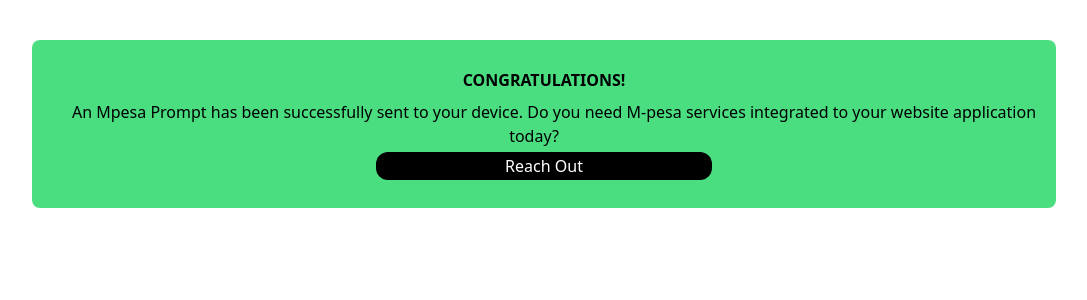
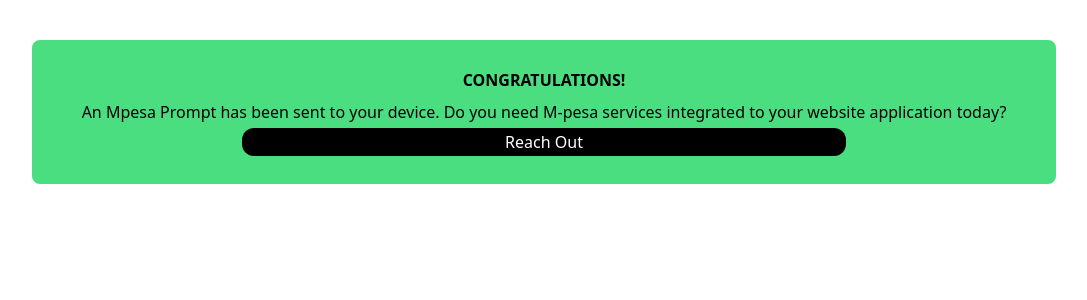
Before and after one commit to FredsTechVerse/Daraja-2.0-Front-End-, a React (Vite) app: page /lastPage in a window 1280 px wide. Shown: the top 300 px of the page, without its empty margins (96-1183 px from the left). Built offline with nearby package versions, Linux system fonts and the light colour scheme; no server answers.

Commit message:
Corrected padding

```diff
--- a/src/components/Form.jsx
+++ b/src/components/Form.jsx
@@ -28,7 +28,7 @@
     axios
       .post("/express", customerInfo)
       .then((response) => {
-        console.log(`Response received => ${response.data}`);
+        console.log(`Information has been verified successfully.`);
         if (response.data == 0) {
           setStatusTracker(true);
           setResponse("STK push has been sent successfully.");
@@ -41,25 +41,18 @@
             setResponseTracker(false);
           }, 3000);
           navigate("/lastPage");
-        } else {
-          console.log(`Post request Data =>${response.data}`);
-          setStatusTracker(false);
-          setResponse(`Check if all details have been filled correctly.`);
-          setResponseTracker(true);
-          setTimeout(() => {
-            setResponseTracker(false);
-          }, 3000);
         }
+        // else {
+        //   console.log(`Post request Data =>${response.data}`);
+        //   setStatusTracker(false);
+        //   setResponse(`Check if all details have been filled correctly.`);
+        //   setResponseTracker(true);
+        //   setTimeout(() => {
+        //     setResponseTracker(false);
+        //   }, 3000);
+        // }
       })
       .catch((error) => {
-        //This simply is called when the promise was not fulfilled.An error handles an error(ie any status other than okay.).
-        // console.log(error.message);
-        /*By default it we append the error,the error.message will be output.We have to destructure
-        further to get our custom error message which is in the response data section. But we have to understand that also in the front end we have used
-        axios. So ata hiyo imepata a response of status 500 meaning the promise has not been fulfilled,so it has to shout all over the
-        place with the info that it has been given.
-        DARAJA GIVES IT THE WHOLE BODY. I GIVE IT A CUSTOM MESSAGE.THE AXIOS MESSAGE IS GENERATED FROM THE SERVER STATUS IT RECIEVES
-        FROM WHEREVER IT WAS DELIVERING THE INFOMATIN TO. */
         setStatusTracker(false);
         // setResponse(`${failed_req}`);
         setResponse(`Check if all details have been filled correctly.`);
--- a/src/components/Pages/RedirectPage.jsx
+++ b/src/components/Pages/RedirectPage.jsx
@@ -3,19 +3,19 @@
 const RedirectPage = () => {
   return (
     <div className="flex flex-col items-center justify-start border-none rounded-lg bg-green-400 w-4/5 py-7 px-2 mt-10">
-      <p className="text-center">
+      <p className="text-center w-full">
         <span className="uppercase text-md block font-bold mb-2">
           Congratulations!
         </span>
         <span className="px-5">
-          An Mpesa Prompt has been successfully sent to your device. Do you need
-          M-pesa services integrated to your website application today?
+          An Mpesa Prompt has been sent to your device. Do you need M-pesa
+          services integrated to your website application today?
         </span>
       </p>
       <a
         href="https://alfredgithinjigichia.netlify.app/"
         role="button"
-        className=" flex mt-1 py-0.5 items-center justify-center bg-black text-white rounded-xl w-1/3 hover:bg-cyan-100 hover:text-black"
+        className=" w-3/5 flex mt-1 py-0.5 px-1 items-center justify-center bg-black text-white rounded-xl  phone:rounded-md hover:bg-cyan-100 hover:text-black"
       >
         Reach Out
       </a>
```
